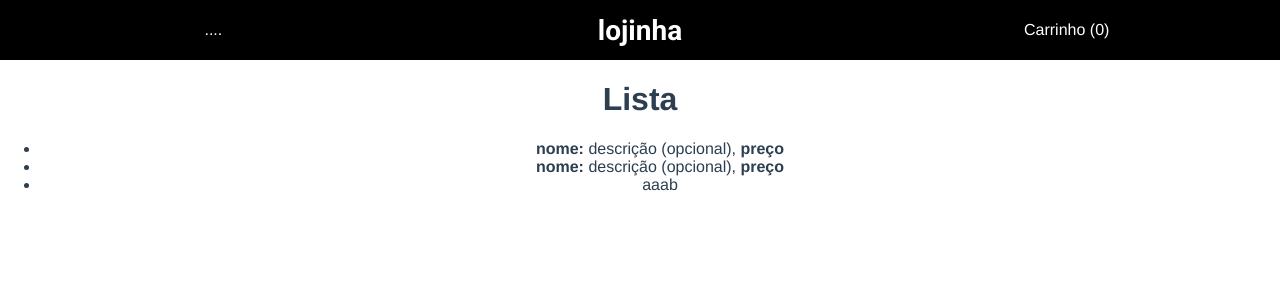
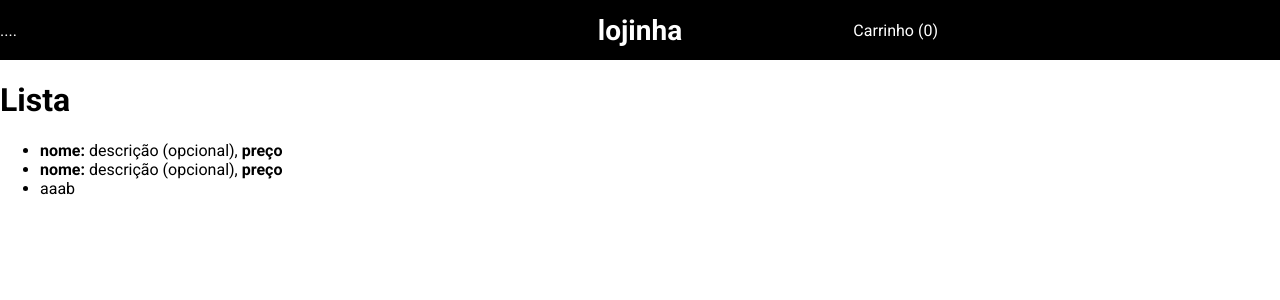
Before and after one commit to lucaspontoexe/lojinha, a Vue app: page / in a window 1280 px wide. Shown: the top 300 px of the page. Built offline with nearby package versions, Linux system fonts and the light colour scheme.

Commit message:
deactivate builtin style

```diff
--- a/src/App.vue
+++ b/src/App.vue
@@ -6,12 +6,15 @@
 </template>
 
 <style lang="scss">
+// #app {
+//   font-family: Avenir, Helvetica, Arial, sans-serif;
+//   -webkit-font-smoothing: antialiased;
+//   -moz-osx-font-smoothing: grayscale;
+//   text-align: center;
+//   color: #2c3e50;
+// }
 #app {
-  font-family: Avenir, Helvetica, Arial, sans-serif;
-  -webkit-font-smoothing: antialiased;
-  -moz-osx-font-smoothing: grayscale;
-  text-align: center;
-  color: #2c3e50;
+  font-family: Roboto, sans-serif;
 }
 </style>
 
--- a/src/components/Header.vue
+++ b/src/components/Header.vue
@@ -30,7 +30,7 @@
 }
 
 .nav-item {
-    flex: 1;
+  flex: 1;
 }
 
 .lojinha-logo {
@@ -39,5 +39,7 @@
   font-weight: bold;
   font-size: 28px;
   text-align: center;
+  display: flex;
+  justify-content: center;
 }
 </style>
```
